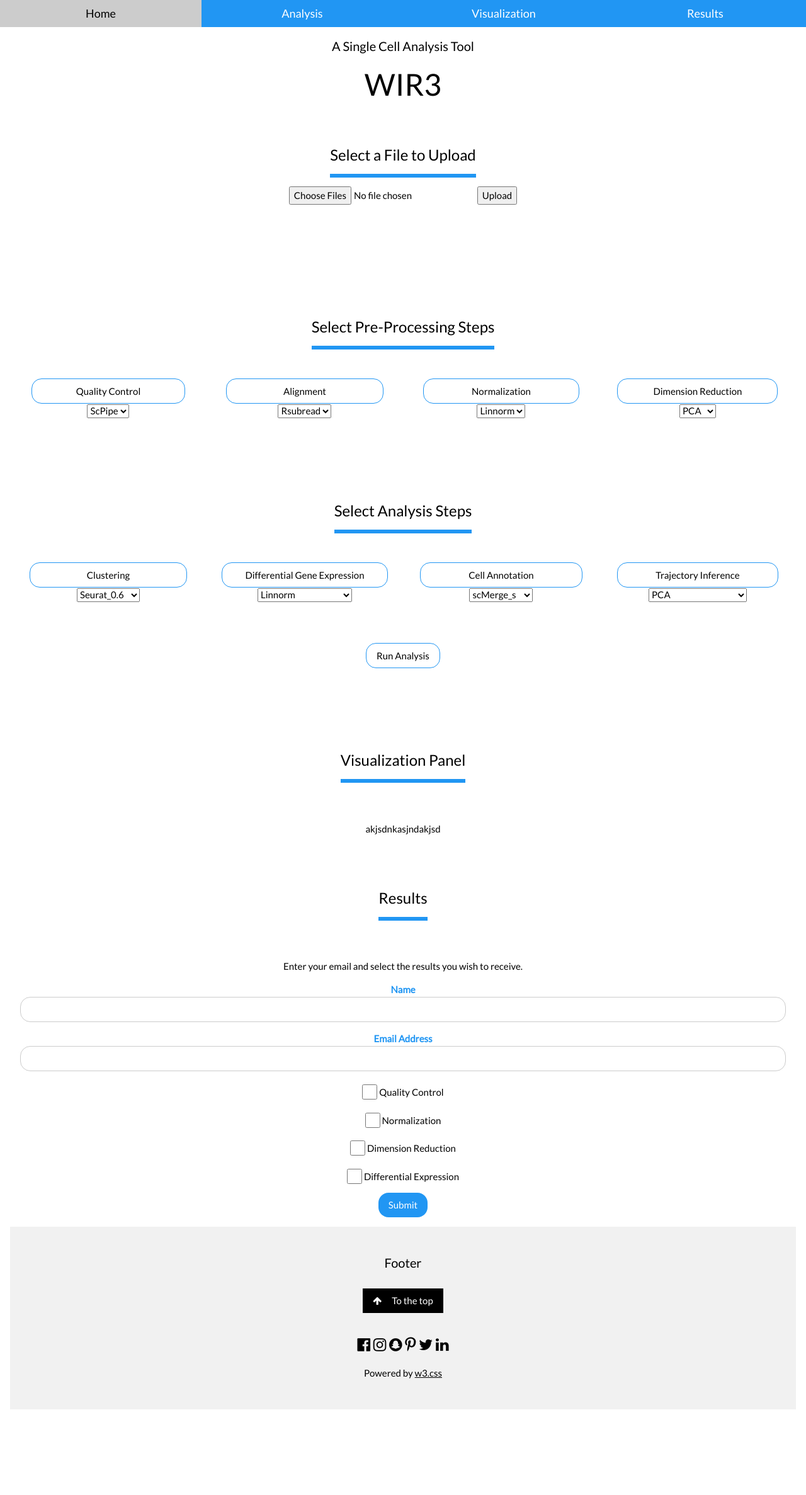
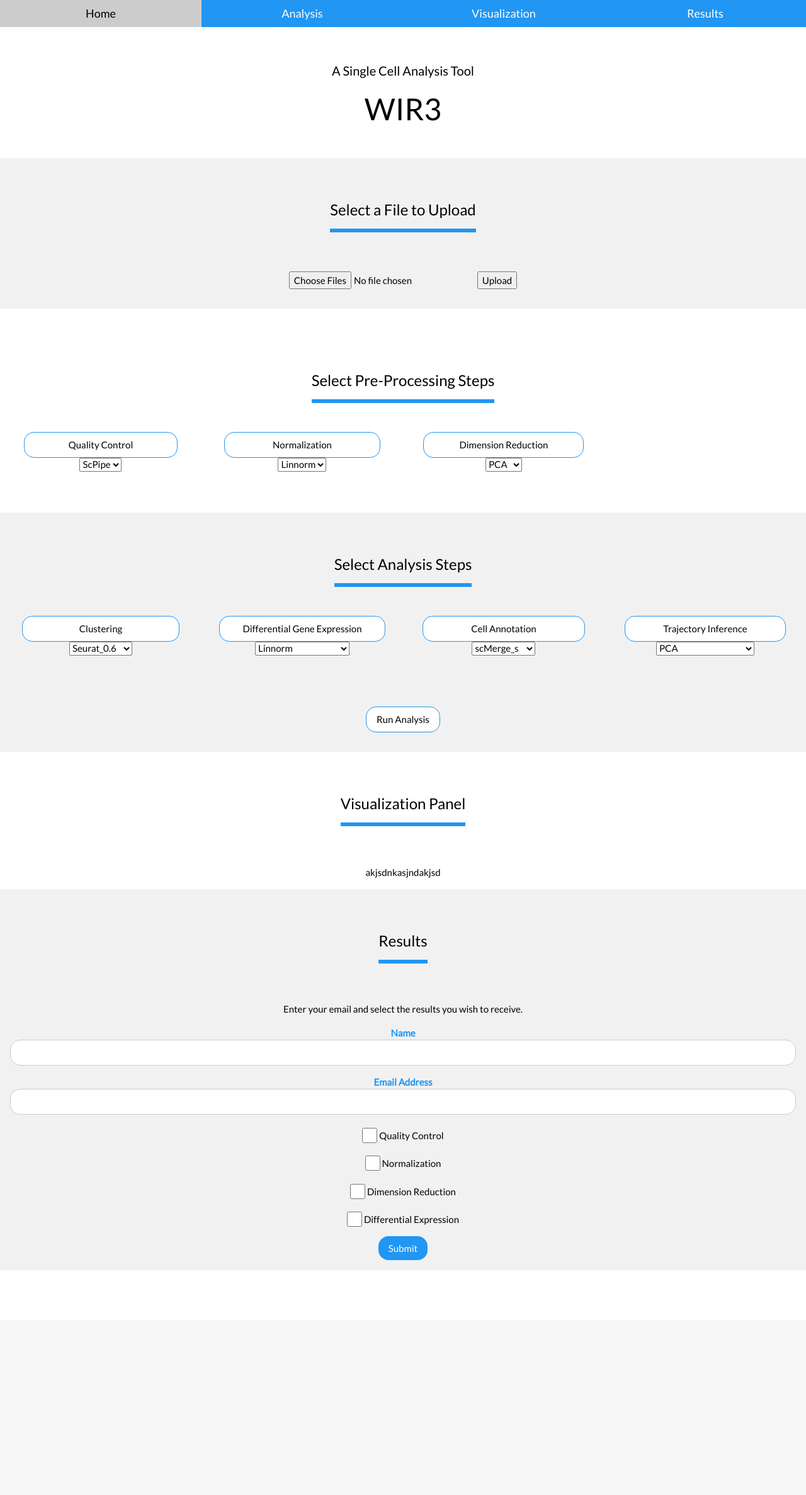
Before and after one commit to i2v2y/BME498, a Django app: page / in a window 1280 px wide. Shown: the whole page at 63% size. After the commit the page ends 2001 px from the top, so only its background shows below. Run offline with Django 3.2, Linux system fonts and the light colour scheme.

Commit message:
Update base.html

```diff
--- a/WIR3/templates/upload/base.html
+++ b/WIR3/templates/upload/base.html
@@ -1,4 +1,5 @@
-<!DOCTYPE html>
+
+!DOCTYPE html>
 <html>
 <title>W3.CSS Template</title>
 <meta charset="UTF-8">
@@ -34,20 +35,18 @@ html,body,h1,h2,h3,h4 {font-family:"Lato", sans-serif}
 
 <!-- Content -->
 <!-- Header -->
-<header class="w3-container w3-theme w3-padding" id="myHeader">
-  <i onclick="w3_open()" class="fa fa-bars w3-xlarge w3-button w3-theme"></i>
-  <div class="w3-center">
+  <div class="w3-center w3-padding-64">
   <h4>A Single Cell Analysis Tool</h4>
   <h1 class="w3-xxxlarge w3-animate-bottom">WIR3</h1>
     <div class="w3-padding-32">
 
  <!-- Grid -->
   <div class="w3-center">
-    <div class="w3-center w3-padding-16">
+    <div class="w3-center w3-padding-64 w3-light-grey">
       <span class="w3-xlarge w3-bottombar w3-border-blue w3-padding-16">Select a File to Upload</span>
     </div>
      </div>
-	<div class="w3-center w3-padding-16">
+	<div class="w3-center w3-padding-16 w3-light-grey">
         <form class="box" method="POST" action="" enctype="multipart/form-data">
 		  <div class="box__input">
 			<input class="box__file" type="file" name="doc" id="file" data-multiple-caption="{count} files selected" multiple />
@@ -59,12 +58,13 @@ html,body,h1,h2,h3,h4 {font-family:"Lato", sans-serif}
 
 
   <!-- Grid -->
-  <div class="w3-center w3-padding-64">
+  <div class="w3-center w3-padding-4">
     <div class="w3-center w3-padding-64">
       <span class="w3-xlarge w3-bottombar w3-border-blue w3-padding-16">Select Pre-Processing Steps</span>
     </div>
+    </div>
 
-    <div class="w3-quarter">
+    <div class="w3-quarter w3-center">
     	<style>
     	.button1 {padding: 8px 70px;}
     </style>
@@ -76,19 +76,7 @@ html,body,h1,h2,h3,h4 {font-family:"Lato", sans-serif}
 			  </select>
 			  </div>
 		  </div>
-		  <div class="w3-quarter">
-		  	<style>
-    	.button2 {padding: 8px 90px;}
-    </style>
-			<button class="w3-button w3-round-xlarge w3-white w3-border w3-border-blue button2">Alignment</button>
-			  <div style="width: 100%">
-			  <select form="run" name="alignOption" id="alignOption">
-				<option value="Rsubread">Rsubread</option>
-                <option value="">None</option>
-			  </select>
-			  </div>
-		  </div>
-		  <div class="w3-quarter">
+		  <div class="w3-center w3-quarter">
 		  	<style>
     	.button4 {padding: 8px 76px;}
     </style>
@@ -102,7 +90,7 @@ html,body,h1,h2,h3,h4 {font-family:"Lato", sans-serif}
 			  </select>
 			  </div>
 		  </div>
-		  <div class="w3-quarter">
+		  <div class="w3-quarter w3-center">
 		  	<style>
     	.button3 {padding: 8px 56px;}
     </style>
@@ -120,10 +108,10 @@ html,body,h1,h2,h3,h4 {font-family:"Lato", sans-serif}
 
 <!-- Grid -->
   <div class="w3-center w3-padding-64">
-    <div class="w3-center w3-padding-64">
+    <div class="w3-center w3-padding-64 w3-container w3-light-grey">
       <span class="w3-xlarge w3-bottombar w3-border-blue w3-padding-16">Select Analysis Steps</span>
     </div>
-    <div class="w3-quarter">
+    <div class="w3-quarter w3-light-grey">
     	<style>
     	.button5 {padding: 8px 90px;}
     </style>
@@ -137,7 +125,7 @@ html,body,h1,h2,h3,h4 {font-family:"Lato", sans-serif}
 			  </select>
 			  </div>
 		  </div>
-		  <div class="w3-quarter">
+		  <div class="w3-quarter w3-light-grey">
 		  	<style>
     	.button6 {padding: 8px 36px;}
     </style>
@@ -151,7 +139,7 @@ html,body,h1,h2,h3,h4 {font-family:"Lato", sans-serif}
 			  </select>
 			  </div>
 		  </div>
-		  <div class="w3-quarter">
+		  <div class="w3-quarter w3-light grey">
 		  	<style>
     	.button7 {padding: 8px 76px;}
     </style>
@@ -165,7 +153,7 @@ html,body,h1,h2,h3,h4 {font-family:"Lato", sans-serif}
 			  </select>
 			  </div>
 		  </div>
-		  <div class="w3-quarter">
+		  <div class="w3-quarter w3-light-grey">
 		  	<style>
     	.button8 {padding: 8px 60px;}
     </style>
@@ -182,8 +170,9 @@ html,body,h1,h2,h3,h4 {font-family:"Lato", sans-serif}
 		  </div>
     </div>
     <div>
-<div class="w3-center w3-padding-64">
-    <div class="w3-center w3-padding-64">
+<div class="w3-center w3-padding-64 w3-light-grey">
+</div>
+    <div class="w3-center w3-padding-16 w3-light-grey">
     <form id="run" method="POST" action="">
         <button type="submit" class="w3-button w3-round-xlarge w3-white w3-border w3-border-blue w3-center">Run Analysis</button>
     </form>
@@ -202,12 +191,12 @@ html,body,h1,h2,h3,h4 {font-family:"Lato", sans-serif}
 
 
   <!-- Contact -->
-  <div class="w3-center w3-padding-64" id="contact">
+  <div class="w3-center w3-padding-64 w3-light-grey" id="contact">
     <span class="w3-xlarge w3-bottombar w3-border-blue w3-padding-16">Results</span>
   </div>
 
  <!-- Contact Container -->
-<form class="w3-container" action="/action_page.php">
+<form class="w3-container w3-light-grey" action="/action_page.php">
   <p>Enter your email and select the results you wish to receive.</p>
   <p>
   <label class="w3-text-blue"><b>Name</b></label>
@@ -236,19 +225,7 @@ html,body,h1,h2,h3,h4 {font-family:"Lato", sans-serif}
 
 <!-- Footer -->
 
-<footer class="w3-container w3-padding-32 w3-light-grey w3-center">
-  <h4>Footer</h4>
-  <a href="#" class="w3-button w3-black w3-margin"><i class="fa fa-arrow-up w3-margin-right"></i>To the top</a>
-  <div class="w3-xlarge w3-section">
-    <i class="fa fa-facebook-official w3-hover-opacity"></i>
-    <i class="fa fa-instagram w3-hover-opacity"></i>
-    <i class="fa fa-snapchat w3-hover-opacity"></i>
-    <i class="fa fa-pinterest-p w3-hover-opacity"></i>
-    <i class="fa fa-twitter w3-hover-opacity"></i>
-    <i class="fa fa-linkedin w3-hover-opacity"></i>
-  </div>
-  <p>Powered by <a href="https://www.w3schools.com/w3css/default.asp" title="W3.CSS" target="_blank" class="w3-hover-text-green">w3.css</a></p>
-</footer>
+
 
 
 <script>
```
